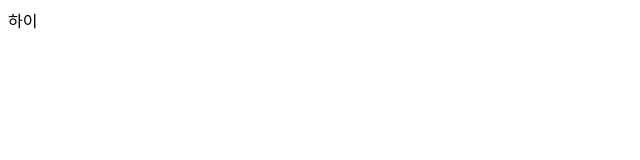
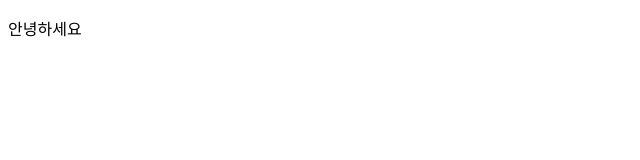
Before and after one commit to soyoung2255/homepage, a plain HTML site: page index.html in a window 1280 px wide. Shown: the full height of the page, 0-640 px from the left. Drawn offline with Linux system fonts and the light colour scheme.

Commit message:
p태그추가

```diff
--- a/index.html
+++ b/index.html
@@ -7,6 +7,6 @@
     <title>soyoung Homepage</title>
 </head>
 <body>
-    하이
+    <p> 안녕하세요 </p>
 </body>
 </html>
```
